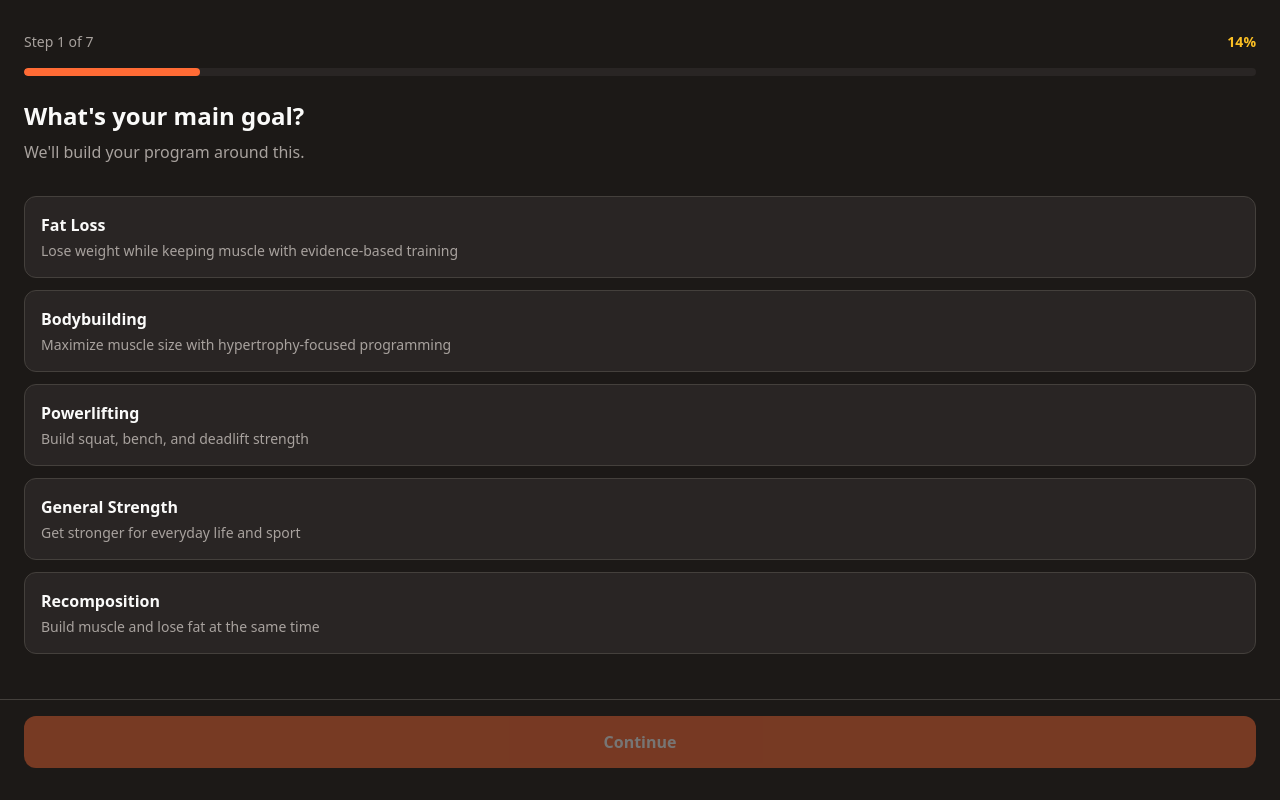
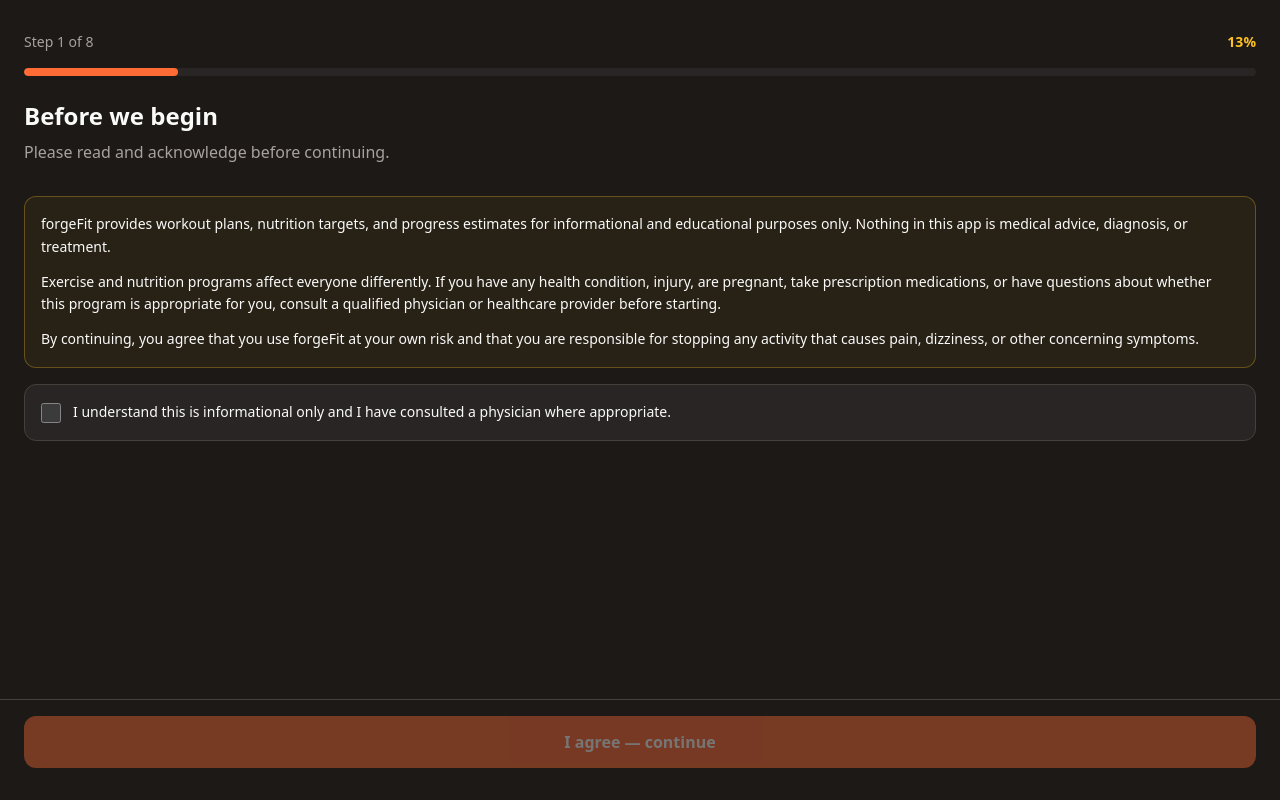
Before and after one commit to chris-712interactive/forgeFit, a Next.js app in the folder apps/web/: page /onboarding in a window 1280 px wide. Built offline with nearby package versions, Linux system fonts and the light colour scheme.

Commit message:
adding disclaimer

```diff
--- a/apps/web/src/app/actions/onboarding.ts
+++ b/apps/web/src/app/actions/onboarding.ts
@@ -33,6 +33,7 @@
   sessions_per_week: z.number().min(1).max(7),
   minutes_per_session: z.number().min(15).max(120),
   why_started: z.string().min(10).max(500),
+  health_disclaimer_accepted: z.literal(true),
 });
 
 export async function completeOnboarding(data: OnboardingData) {
@@ -54,6 +55,7 @@
     equipment,
     equipment_location,
     recovery_equipment,
+    health_disclaimer_accepted: _disclaimerAccepted,
     ...profileFields
   } = parsed.data;
 
@@ -62,6 +64,7 @@
     .update({
       ...profileFields,
       onboarding_complete: true,
+      health_disclaimer_accepted_at: new Date().toISOString(),
     })
     .eq("id", user.id);
 
--- a/apps/web/src/components/onboarding/onboarding-wizard.tsx
+++ b/apps/web/src/components/onboarding/onboarding-wizard.tsx
@@ -6,6 +6,7 @@
   CARDIO_EQUIPMENT,
   EXPERIENCE_LEVELS,
   FITNESS_GOALS,
+  HEALTH_DISCLAIMER,
   MINUTES_PER_SESSION_OPTIONS,
   RECOVERY_EQUIPMENT,
   SESSIONS_PER_WEEK_OPTIONS,
@@ -19,7 +20,7 @@
 } from "@/lib/types/profile";
 import { MeasurementStep } from "@/components/onboarding/measurement-step";
 
-const TOTAL_STEPS = 7;
+const TOTAL_STEPS = 8;
 
 const initialData: Partial<OnboardingData> = {
   equipment: [],
@@ -27,6 +28,7 @@
   equipment_location: "gym",
   sessions_per_week: 3,
   minutes_per_session: 45,
+  health_disclaimer_accepted: false,
 };
 
 export function OnboardingWizard() {
@@ -54,23 +56,25 @@
   function canProceed(): boolean {
     switch (step) {
       case 1:
+        return data.health_disclaimer_accepted === true;
+      case 2:
         return !!data.primary_goal;
-      case 2:
+      case 3:
         return !!data.experience_level;
-      case 3:
+      case 4:
         return (
           !!data.sex &&
           !!data.age &&
           !!data.height_cm &&
           !!data.weight_kg
         );
-      case 4:
+      case 5:
         return (data.equipment?.length ?? 0) > 0;
-      case 5:
+      case 6:
         return true;
-      case 6:
+      case 7:
         return !!data.sessions_per_week && !!data.minutes_per_session;
-      case 7:
+      case 8:
         return (data.why_started?.trim().length ?? 0) >= 10;
       default:
         return false;
@@ -111,6 +115,36 @@
       <main className="flex flex-1 flex-col px-6 py-6">
         {step === 1 && (
           <StepShell
+            title={HEALTH_DISCLAIMER.title}
+            subtitle="Please read and acknowledge before continuing."
+          >
+            <div className="rounded-xl border border-forge-gold/30 bg-forge-gold/5 p-4">
+              <div className="max-h-64 space-y-3 overflow-y-auto pr-1 text-sm leading-relaxed text-forge-text">
+                {HEALTH_DISCLAIMER.paragraphs.map((paragraph) => (
+                  <p key={paragraph}>{paragraph}</p>
+                ))}
+              </div>
+            </div>
+            <label className="mt-4 flex cursor-pointer items-start gap-3 rounded-xl border border-[var(--border)] bg-forge-surface-raised p-4">
+              <input
+                type="checkbox"
+                checked={data.health_disclaimer_accepted === true}
+                onChange={(event) =>
+                  update({
+                    health_disclaimer_accepted: event.target.checked,
+                  })
+                }
+                className="mt-0.5 h-5 w-5 shrink-0 rounded border-[var(--border)] accent-forge-ember"
+              />
+              <span className="text-sm leading-relaxed text-forge-text">
+                {HEALTH_DISCLAIMER.checkboxLabel}
+              </span>
+            </label>
+          </StepShell>
+        )}
+
+        {step === 2 && (
+          <StepShell
             title="What's your main goal?"
             subtitle="We'll build your program around this."
           >
@@ -130,7 +164,7 @@
           </StepShell>
         )}
 
-        {step === 2 && (
+        {step === 3 && (
           <StepShell
             title="How experienced are you?"
             subtitle="No wrong answer — we'll meet you where you are."
@@ -153,7 +187,7 @@
           </StepShell>
         )}
 
-        {step === 3 && (
+        {step === 4 && (
           <StepShell
             title="Your measurements"
             subtitle="Choose your units once — we handle conversions behind the scenes."
@@ -162,7 +196,7 @@
           </StepShell>
         )}
 
-        {step === 4 && (
+        {step === 5 && (
           <StepShell
             title="What equipment do you have?"
             subtitle="Select everything available to you."
@@ -204,7 +238,7 @@
           </StepShell>
         )}
 
-        {step === 5 && (
+        {step === 6 && (
           <StepShell
             title="Recovery tools"
             subtitle="Optional — we'll weave these into your plan."
@@ -226,7 +260,7 @@
           </StepShell>
         )}
 
-        {step === 6 && (
+        {step === 7 && (
           <StepShell
             title="How much time do you have?"
             subtitle="Any amount works — we'll make it count."
@@ -256,7 +290,7 @@
           </StepShell>
         )}
 
-        {step === 7 && (
+        {step === 8 && (
           <StepShell
             title="Why did you start?"
             subtitle="We'll remind you of this when you need it most."
@@ -299,7 +333,7 @@
             onClick={() => setStep((s) => s + 1)}
             className="min-h-[52px] flex-[2] rounded-xl bg-forge-ember font-display font-bold text-white disabled:opacity-40"
           >
-            Continue
+            {step === 1 ? "I agree — continue" : "Continue"}
           </button>
         ) : (
           <button
--- a/apps/web/src/lib/constants/onboarding.ts
+++ b/apps/web/src/lib/constants/onboarding.ts
@@ -101,3 +101,14 @@
 
 export const SESSIONS_PER_WEEK_OPTIONS = [2, 3, 4, 5, 6];
 export const MINUTES_PER_SESSION_OPTIONS = [20, 30, 45, 60, 75, 90];
+
+export const HEALTH_DISCLAIMER = {
+  title: "Before we begin",
+  paragraphs: [
+    "forgeFit provides workout plans, nutrition targets, and progress estimates for informational and educational purposes only. Nothing in this app is medical advice, diagnosis, or treatment.",
+    "Exercise and nutrition programs affect everyone differently. If you have any health condition, injury, are pregnant, take prescription medications, or have questions about whether this program is appropriate for you, consult a qualified physician or healthcare provider before starting.",
+    "By continuing, you agree that you use forgeFit at your own risk and that you are responsible for stopping any activity that causes pain, dizziness, or other concerning symptoms.",
+  ],
+  checkboxLabel:
+    "I understand this is informational only and I have consulted a physician where appropriate.",
+} as const;
--- a/apps/web/src/lib/types/profile.ts
+++ b/apps/web/src/lib/types/profile.ts
@@ -33,6 +33,7 @@
   neck_cm: number | null;
   hips_cm: number | null;
   onboarding_complete: boolean;
+  health_disclaimer_accepted_at: string | null;
   gamification_opt_in: boolean;
   unit_system: UnitSystem;
   experience_promoted_at: string | null;
@@ -64,4 +65,5 @@
   sessions_per_week: number;
   minutes_per_session: number;
   why_started: string;
+  health_disclaimer_accepted: boolean;
 }
```
Also changed, not shown: 1 other file (tests, documents, lock files or other folders).
